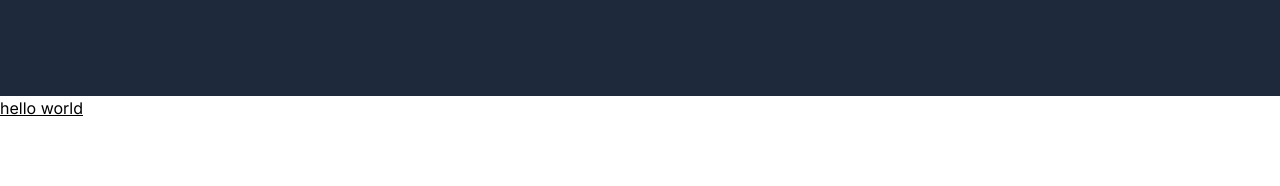
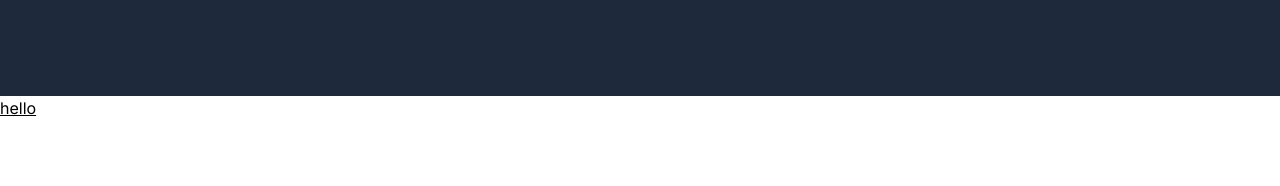
Before and after one commit to WajdiEl-Imtiyaz/task-memo, a Next.js app: page / in a window 1280 px wide. Shown: the top 186 px of the page. Built offline with nearby package versions, Linux system fonts and the light colour scheme.

Commit message:
commit world

```diff
--- a/app/page.tsx
+++ b/app/page.tsx
@@ -1,5 +1,5 @@
 import Image from "next/image";
 
 export default function Home() {
-  return <div className="underline"> hello world</div>;
+  return <div className="underline"> hello </div>;
 }
```
